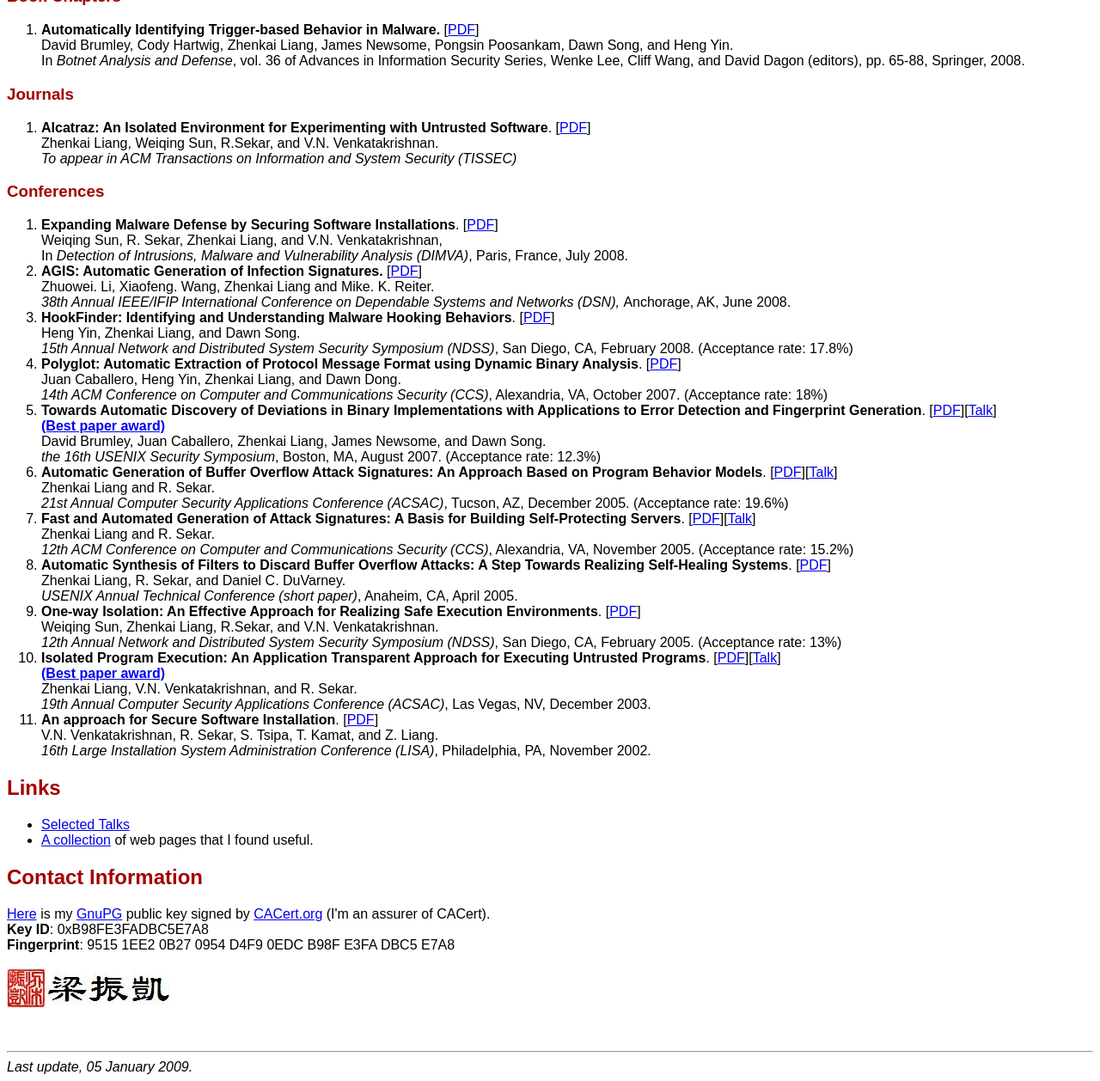
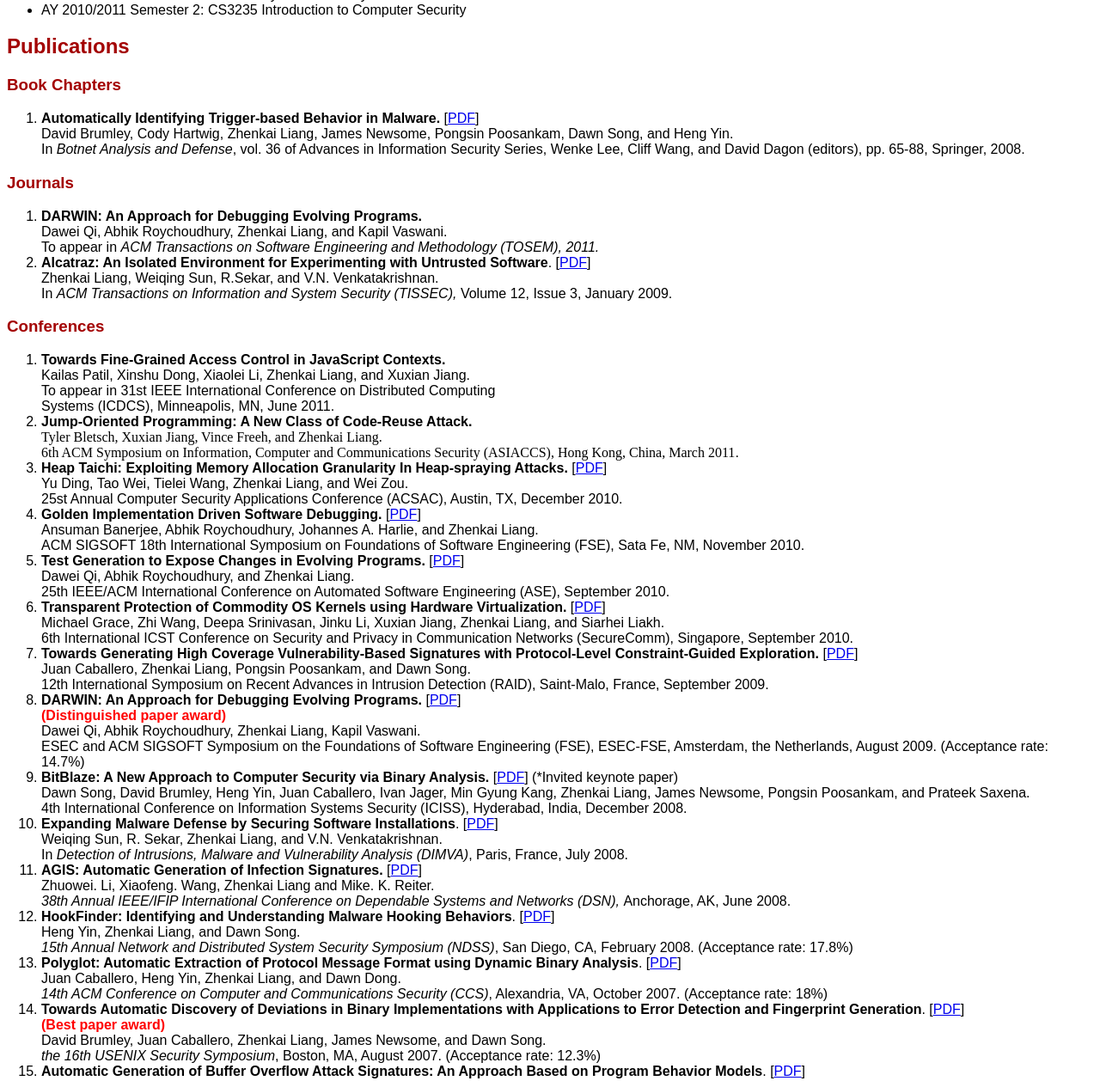
Before and after one commit to liangzk/liangzk.github.io, a plain HTML site: page index.html in a window 1280 px wide. Shown: the part 535-1793 px from the top of the page at 86% size. Drawn offline with Linux system fonts and the light colour scheme.

Commit message:
update
git-svn-id: svn+ssh://suna.comp.nus.edu.sg/home/l/liangzk/svn/homepage@379 18d26ba8-54aa-11dd-842a-84a11ae96c9e

```diff
--- a/index.html
+++ b/index.html
@@ -1,7 +1,9 @@
-<!DOCTYPE html PUBLIC "-//W3C//DTD HTML 4.01 Transitional//EN">
+<!DOCTYPE HTML PUBLIC "-//W3C//DTD HTML 4.01 Transitional//EN">
 <html>
 <head>
-  <title>Zhenkai Liang's Homepage</title>
+  <meta http-equiv="content-type"
+ content="text/html; charset=ISO-8859-1">
+  <title>Liang Zhenkai's Homepage</title>
   <meta name="description" content="Zhenkai Liang">
   <meta name="keywords" content="index">
   <meta name="resource-type" content="document">
@@ -13,7 +15,7 @@
 <table>
   <tbody>
     <tr>
-      <td><img src="zliang.jpg" width="200"></td>
+      <td><img src="zliang.jpg" width="300"></td>
       <td width="10"><br>
       </td>
       <td>
@@ -22,14 +24,19 @@
 Assistant Professor<br>
 Department of Computer Science<br>
 School of Computing<br>
-National Univeristy of Singapore<br>
-      <p> Computing 1, #03-68, Computing Drive<br>
-Singapore, 117590<br>
-Phone: +65-65161226<br>
+National University of Singapore<br>
+      <p> Mailing address:<br>
+13 Computing Drive<br>
+Computing 1, #03-68<br>
+Singapore, 117417<br>
+      <br>
+Phone: (+65) 6516 1226<br>
 Email: <a
  href="http://mailhide.recaptcha.net/d?k=0128BWSz9wFqPEXCT4NSdsqA==&amp;c=m3zKU7zkY4uvqvnMn28OgtARCaJDlbVJ-q8YgDuUH48="
- onclick="window.open('http://mailhide.recaptcha.net/d?k=0128BWSz9wFqPEXCT4NSdsqA==&c=m3zKU7zkY4uvqvnMn28OgtARCaJDlbVJ-q8YgDuUH48=', '', 'toolbar=0,scrollbars=0,location=0,statusbar=0,menubar=0,resizable=0,width=500,height=300'); return false;"
- title="Reveal this e-mail address">Click to Reveal</a></p>
+ onclick="window.open('http://mailhide.recaptcha.net/d?k=0128BWSz9wFqPEXCT4NSdsqA==&amp;c=m3zKU7zkY4uvqvnMn28OgtARCaJDlbVJ-q8YgDuUH48=', '', 'toolbar=0,scrollbars=0,location=0,statusbar=0,menubar=0,resizable=0,width=500,height=300'); return false;"
+ title="Reveal this e-mail address">Click to Reveal</a><br>
+Office: COM1 #03-16<br>
+      </p>
       </td>
     </tr>
   </tbody>
@@ -38,18 +45,25 @@
   <p>My personal website is <a href="http://www.seclab.cs.stonybrook.edu/%7Ezliang/personal">here</a>.</p>
   -->
 <h2>Research Interests</h2>
-My research interests include web application security, program
-analysis, software error detection and analysis, computer systems,
-software engineering, and compiler techniques.
+My research interests include system and software security, web
+security, program
+analysis,&nbsp;
+and software engineering.
 <h2>Teaching</h2>
 <ul>
-  <li>AY 2008/2009 Semester 1: <a
- href="http://www.comp.nus.edu.sg/%7Ecs3235">CS3235 Introduction to
-Computer Security</a></li>
-  <li>AY 2008/2009 Semester 2: <a
- href="http://www.comp.nus.edu.sg/%7Ecs6230">CS6230 Topics in
+  <li>AY 2008/2009 Semester 1: CS3235 Introduction to
+Computer Security</li>
+  <li>AY 2008/2009 Semester 2: CS6230 Topics in
 Information
-Security</a></li>
+Security</li>
+  <li>AY 2009/2010 Semester 1: CS5231 Cryptographic Techniques &amp;
+Data Security</li>
+  <li>AY 2009/2010 Semester 2: CS3235 Introduction to Computer Security<br>
+  </li>
+  <li>AY 2010/2011 Semester 1: CS5231 Systems Security<br>
+  </li>
+  <li><span style="color: rgb(0, 0, 0);">AY 2010/2011 Semester 2:
+CS3235 Introduction to Computer Security</span></li>
 </ul>
 <h2>Publications</h2>
 <h3>Book Chapters</h3>
@@ -64,18 +78,104 @@
 </ol>
 <h3>Journals</h3>
 <ol>
+  <li><span style="font-weight: bold;">DARWIN: An Approach for
+Debugging Evolving Programs.<br>
+    </span>Dawei Qi, Abhik Roychoudhury, Zhenkai Liang, and Kapil
+Vaswani.<br>
+To appear in <span style="font-style: italic;">ACM Transactions on
+Software Engineering and Methodology (TOSEM), 2011.</span></li>
   <li><b>Alcatraz: An Isolated Environment for Experimenting with
 Untrusted Software</b>. [<a href="papers/tissec09.pdf">PDF</a>]<br>
 Zhenkai Liang, Weiqing Sun, R.Sekar, and V.N. Venkatakrishnan.<br>
-    <span style="font-style: italic;">To appear in ACM Transactions on
-Information and System Security (TISSEC)</span><br>
-  </li>
+In <span style="font-style: italic;">ACM Transactions on
+Information and System Security (TISSEC), </span>Volume 12, Issue 3,
+January 2009.&nbsp; </li>
 </ol>
 <h3>Conferences</h3>
 <ol>
+  <li><span style="font-weight: bold;">Towards Fine-Grained Access
+Control in JavaScript Contexts.<br>
+    </span>Kailas Patil, Xinshu Dong, Xiaolei Li, Zhenkai Liang, and
+Xuxian Jiang.<br>
+To appear in 31st IEEE International Conference on Distributed Computing<br>
+Systems (ICDCS), Minneapolis, MN, June 2011.</li>
+  <li><span style="font-weight: bold;">Jump-Oriented Programming: A New
+Class of Code-Reuse Attack.<br>
+    </span><span class="Apple-style-span"
+ style="border-collapse: separate; color: rgb(0, 0, 0); font-family: Serif; font-style: normal; font-variant: normal; font-weight: normal; letter-spacing: normal; line-height: normal; orphans: 2; text-indent: 0px; text-transform: none; white-space: normal; widows: 2; word-spacing: 0px; font-size: medium;">Tyler
+Bletsch, Xuxian Jiang, Vince Freeh, and Zhenkai Liang.<br>
+    </span><span class="Apple-style-span"
+ style="border-collapse: separate; color: rgb(0, 0, 0); font-family: Serif; font-style: normal; font-variant: normal; font-weight: normal; letter-spacing: normal; line-height: normal; orphans: 2; text-indent: 0px; text-transform: none; white-space: normal; widows: 2; word-spacing: 0px; font-size: medium;">6th
+ACM Symposium on Information, Computer and Communications Security
+(ASIACCS), Hong Kong, China, March 2011</span>.</li>
+  <li><span style="font-weight: bold;">Heap Taichi: Exploiting Memory
+Allocation Granularity In Heap-spraying Attacks. </span>[<a
+ href="papers/acsac10.pdf">PDF</a>]<br>
+Yu Ding, Tao Wei, Tielei Wang, Zhenkai Liang, and Wei Zou.<br>
+25st Annual Computer Security Applications Conference (ACSAC), Austin,
+TX, December 2010.<br>
+  </li>
+  <li><span style="font-weight: bold;">Golden Implementation Driven
+Software Debugging. </span>[<a href="papers/fse10.pdf">PDF</a>]<br>
+Ansuman Banerjee, Abhik Roychoudhury, Johannes A. Harlie, and Zhenkai
+Liang.<br>
+ACM SIGSOFT 18th International Symposium on Foundations of Software
+Engineering (FSE), Sata Fe, NM, November 2010.<br>
+  </li>
+  <li> <span style="font-weight: bold;">Test Generation to Expose
+Changes in Evolving Programs. <span style="font-weight: bold;"><span
+ style="font-weight: bold;"></span></span></span>[<a
+ href="papers/ase10.pdf">PDF</a>]<br>
+Dawei Qi, Abhik Roychoudhury, and Zhenkai Liang.<br>
+25th IEEE/ACM International Conference on Automated Software
+Engineering (ASE), September 2010.<br>
+  </li>
+  <li><span style="font-weight: bold;">Transparent Protection of
+Commodity OS Kernels using Hardware Virtualization. </span>[<a
+ href="papers/securecomm10.pdf">PDF</a>]<br>
+Michael Grace, Zhi Wang, Deepa Srinivasan, Jinku Li, Xuxian Jiang,
+Zhenkai Liang, and Siarhei Liakh.<br>
+6th International ICST Conference on Security and Privacy in
+Communication Networks (SecureComm), Singapore, September 2010. <br>
+  </li>
+  <li><font color="#800000"><font color="#000000"><strong>Towards
+Generating High Coverage Vulnerability-Based Signatures with
+Protocol-Level Constraint-Guided Exploration. </strong></font></font>[<a
+ href="papers/raid09.pdf">PDF</a>]<br>
+    <font color="#800000"><font color="#000000">Juan Caballero, Zhenkai
+Liang, Pongsin Poosankam, and Dawn Song.<br>
+    </font></font><font color="#800000"><font color="#000000">12th
+International Symposium on Recent Advances in Intrusion Detection<span
+ class="booktitle"> (RAID), Saint-Malo</span>, France, September 2009.</font></font><br>
+  </li>
+  <li><span style="font-weight: bold;">DARWIN: An Approach for
+Debugging Evolving Programs. </span><font color="#800000"><font
+ color="#000000"><strong></strong></font></font>[<a
+ href="papers/fse09.pdf">PDF</a>]<br>
+    <b style="color: rgb(255, 0, 0);">(Distinguished
+paper award)<br>
+    </b>Dawei Qi,
+Abhik Roychoudhury,
+Zhenkai Liang,
+Kapil Vaswani.<br>
+ESEC and ACM SIGSOFT Symposium on the Foundations of Software
+Engineering (FSE), ESEC-FSE, Amsterdam, the Netherlands, August 2009.
+(Acceptance rate:
+14.7%) </li>
+  <li><strong><font color="#000000">BitBlaze: A New Approach to
+Computer Security via Binary Analysis. </font></strong>[<a
+ href="papers/iciss08.pdf">PDF</a>] (*Invited keynote paper)<br>
+    <font color="#000000">Dawn Song,&nbsp;David Brumley,&nbsp;Heng
+Yin,&nbsp;Juan Caballero,&nbsp;Ivan Jager,&nbsp;Min Gyung
+Kang,&nbsp;Zhenkai Liang, James Newsome, Pongsin Poosankam, and Prateek
+Saxena.<br>
+    </font><font color="#000000">4th International Conference on
+Information Systems Security<span class="booktitle"> (ICISS),
+Hyderabad, India</span>, December 2008. </font><br>
+  </li>
   <li><b>Expanding Malware Defense by Securing Software Installations</b>.
 [<a href="papers/dimva08.pdf">PDF</a>]<br>
-Weiqing Sun, R. Sekar, Zhenkai Liang, and V.N. Venkatakrishnan,<br>
+Weiqing Sun, R. Sekar, Zhenkai Liang, and V.N. Venkatakrishnan.<br>
 In <i>Detection of Intrusions, Malware and Vulnerability Analysis
 (DIMVA)</i>, Paris, France, July 2008.</li>
   <li><span style="font-weight: bold;">AGIS: Automatic Generation of
@@ -99,27 +199,30 @@
 (CCS)</i>, Alexandria, VA, October 2007. (Acceptance rate: 18%)</li>
   <li><b>Towards Automatic Discovery of Deviations in Binary
 Implementations with Applications to Error Detection and Fingerprint
-Generation</b>. [<a href="papers/sec07.pdf">PDF</a>][<a
- href="papers/sec07.ppt">Talk</a>]<br>
-    <a href="http://www.usenix.org/events/sec07/tech/brumley.html"><b>(Best
-paper award)</b></a><br>
+Generation</b>. [<a href="papers/sec07.pdf">PDF</a>]<br>
+    <b style="color: rgb(255, 0, 0);">(Best
+paper award)</b><br>
 David Brumley, Juan Caballero, Zhenkai Liang, James Newsome, and Dawn
 Song.<br>
     <i>the 16th USENIX Security Symposium</i>, Boston, MA, August 2007.
 (Acceptance rate: 12.3%)</li>
   <li><b>Automatic Generation of Buffer Overflow Attack Signatures: An
-Approach Based on Program Behavior Models</b>. [<a name="tex2html12"
- href="papers/acsac05.pdf" id="tex2html12">PDF</a>][<a name="tex2html13"
- href="papers/acsac05.ppt" id="tex2html13">Talk</a>]<br>
+Approach Based on Program Behavior Models</b>. [<a
+ href="papers/acsac05.pdf">PDF</a>]<br>
 Zhenkai Liang and R. Sekar.<br>
     <i>21st Annual Computer Security Applications Conference (ACSAC)</i>,
-Tucson, AZ, December 2005. (Acceptance rate: 19.6%)</li>
+Tucson,
+AZ,
+December
+2005. (Acceptance rate: 19.6%)</li>
   <li><b>Fast and Automated Generation of Attack Signatures: A Basis
-for Building Self-Protecting Servers</b>. [<a href="papers/ccs05.pdf">PDF</a>][<a
- href="papers/ccs05.ppt">Talk</a>]<br>
+for Building Self-Protecting Servers</b>. [<a href="papers/ccs05.pdf">PDF</a>]<br>
 Zhenkai Liang and R. Sekar.<br>
     <i>12th ACM Conference on Computer and Communications Security (CCS)</i>,
-Alexandria, VA, November 2005. (Acceptance rate: 15.2%)</li>
+Alexandria,
+VA,
+November
+2005. (Acceptance rate: 15.2%)</li>
   <li><b>Automatic Synthesis of Filters to Discard Buffer Overflow
 Attacks: A Step Towards Realizing Self-Healing Systems</b>. [<a
  href="papers/usenix05.pdf">PDF</a>]<br>
@@ -133,30 +236,29 @@
 (NDSS)</i>, San Diego, CA, February 2005. (Acceptance rate: 13%)</li>
   <li><b>Isolated Program Execution: An Application Transparent
 Approach for Executing Untrusted Programs</b>. [<a
- href="papers/acsac03.pdf">PDF</a>][<a href="papers/acsac03.ppt">Talk</a>]<br>
-    <a href="http://www.acsa-admin.org/2003/bestpaper.html"><b>(Best
-paper award)</b></a><br>
+ href="papers/acsac03.pdf">PDF</a>]<br>
+    <b style="color: rgb(255, 0, 0);">(Outstanding
+paper award)</b><br>
 Zhenkai Liang, V.N. Venkatakrishnan, and R. Sekar.<br>
     <i>19th Annual Computer Security Applications Conference (ACSAC)</i>,
-Las Vegas, NV, December 2003.</li>
+Las
+Vegas,
+NV,
+December 2003.</li>
   <li><b>An approach for Secure Software Installation</b>. [<a
  href="papers/lisa02.pdf">PDF</a>]<br>
 V.N. Venkatakrishnan, R. Sekar, S. Tsipa, T. Kamat, and Z. Liang.<br>
     <i>16th Large Installation System Administration Conference (LISA)</i>,
-Philadelphia, PA, November 2002.</li>
+Philadelphia,
+PA,
+November
+2002.</li>
 </ol>
-<h2>Links</h2>
-<ul>
-  <li><a href="talks.html">Selected Talks</a></li>
-  <li><a
- href="http://myweb2.search.yahoo.com/myweb?friendid=pRp.KvRLMeZAefV3vdc-">A
-collection</a> of web pages that I found useful.</li>
-</ul>
 <h2>Contact Information</h2>
 <a href="zliang-gpg-pub.asc">Here</a>
 is my <a href="http://www.gnupg.org">GnuPG</a>
 public key signed by <a href="http://www.cacert.org">CACert.org</a>
-(I'm an assurer of CACert).<br>
+<br>
 <b>Key ID</b>: 0xB98FE3FADBC5E7A8<br>
 <b>Fingerprint</b>: 9515 1EE2 0B27 0954 D4F9 0EDC B98F E3FA DBC5 E7A8<br>
 <br>
@@ -165,6 +267,15 @@
 <p><br>
 </p>
 <hr>
-<address> Last update, 05 January 2009. </address>
+<address> Last update, 24 February 2011. </address>
+<!--  LocalWords:  Liang Zhenkai's Zhenkai AY Malware PDF Brumley Hartwig Heng
+ -->
+<!--  LocalWords:  Newsome Pongsin Poosankam Botnet Wenke Dagon Weiqing Sekar
+ --><!--  LocalWords:  Venkatakrishnan ACM TISSEC th Malo Dawei Qi Abhik Kapil ESEC
+ --><!--  LocalWords:  Roychoudhury Vaswani SIGSOFT FSE BitBlaze Jager Gyung Kang
+ --><!--  LocalWords:  Prateek Saxena ICISS DIMVA AGIS Zhuowei Xiaofeng Reiter IEEE
+ --><!--  LocalWords:  IFIP DSN HookFinder NDSS CCS USENIX ACSAC DuVarney Las Tsipa
+ --><!--  LocalWords:  Kamat GnuPG CACert assurer xB FADBC EE EDC DBC
+ -->
 </body>
 </html>
```
Also changed, not shown: zliang.jpg, 1 other file.
